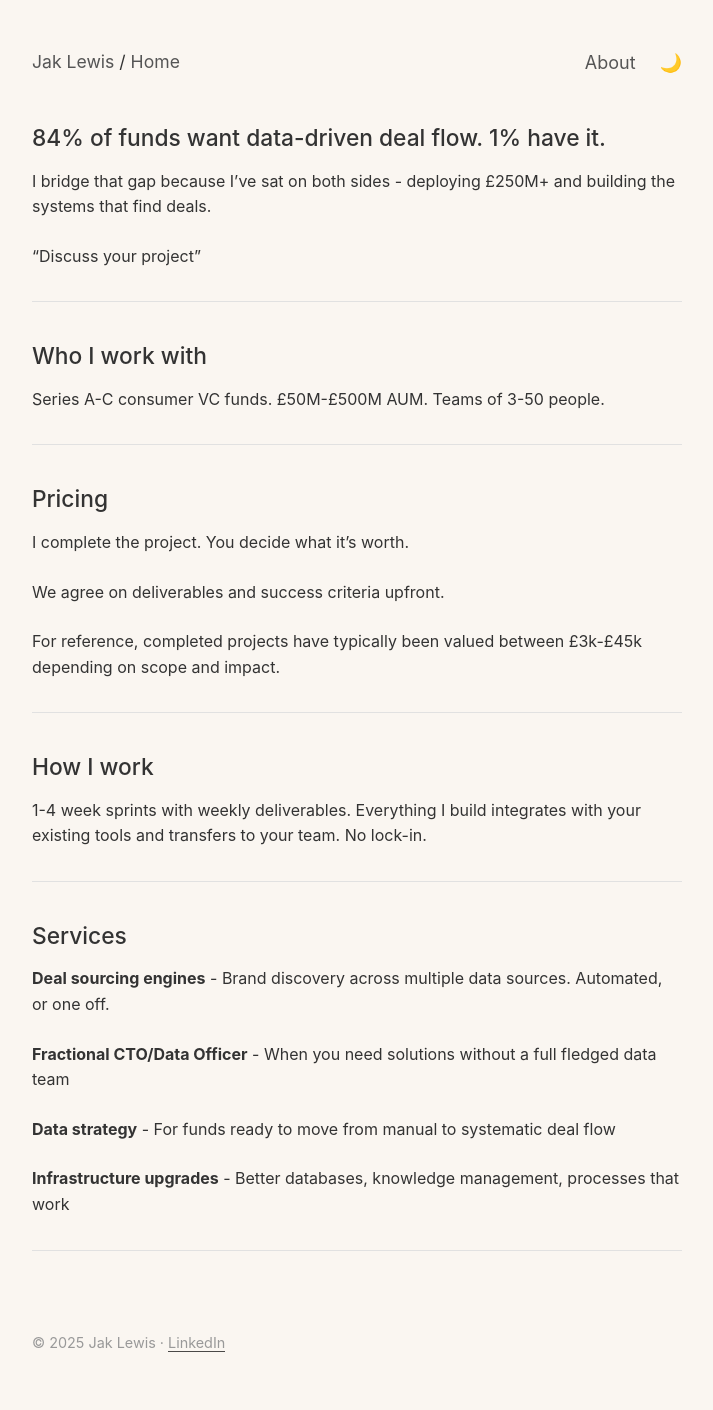
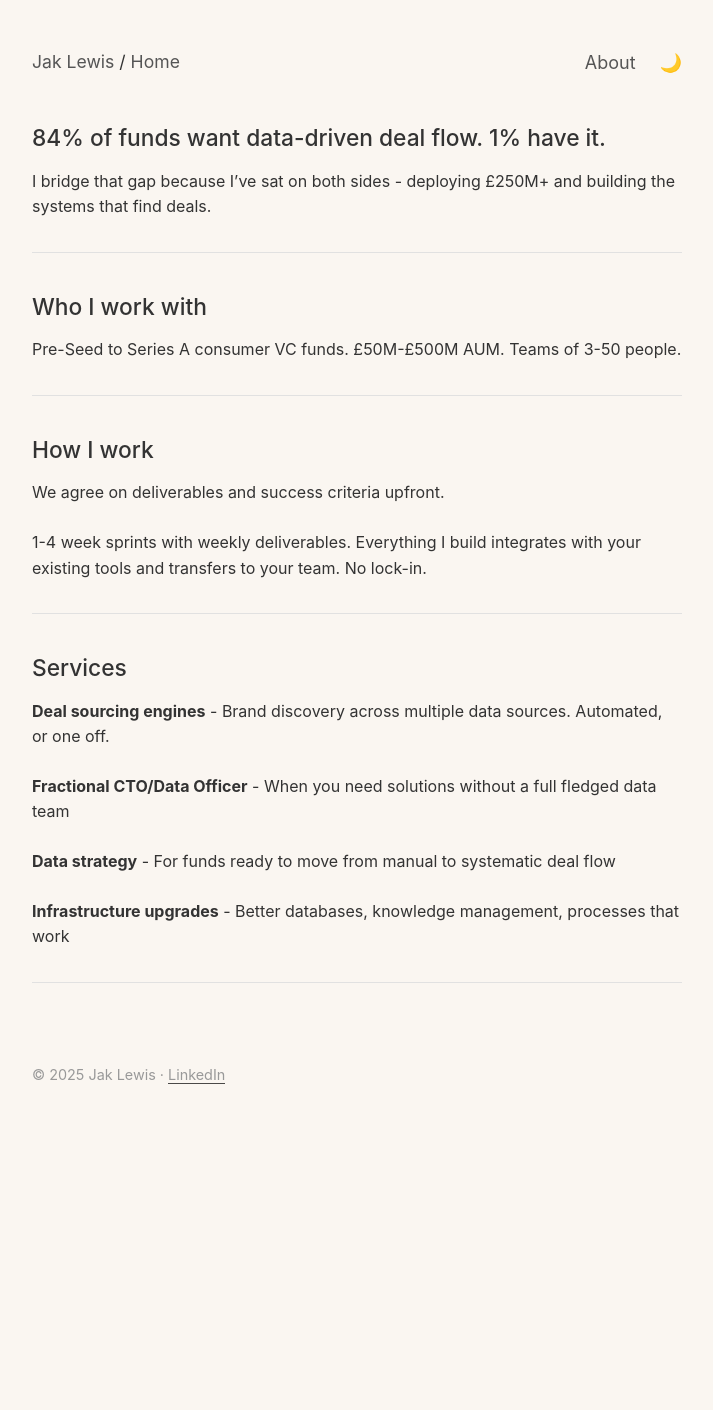
Before and after one commit to jakglewis/jaklewis.com, a Jekyll site: the page built from _pages/index.md, in a window 1280 px wide. Shown: the whole page, without its empty margins (283-996 px from the left). Built offline with Jekyll 4.4.1, drawn with Linux system fonts in a browser that asks for light colours; after the commit the page ends 1142 px from its top, so only the background shows below that.

Commit message:
vault backup: 2025-09-29 12:24:01

```diff
--- a/_pages/index.md
+++ b/_pages/index.md
@@ -7,24 +7,15 @@ permalink: /
 
 I bridge that gap because I've sat on both sides - deploying £250M+ and building the systems that find deals.
 
-"Discuss your project"
-
 ***
 ## Who I work with
 
-Series A-C consumer VC funds. £50M-£500M AUM. Teams of 3-50 people.
-
-***
-## Pricing
-
-I complete the project. You decide what it's worth.
-
-We agree on deliverables and success criteria upfront.
-
-For reference, completed projects have typically been valued between £3k-£45k depending on scope and impact.
+Pre-Seed to Series A consumer VC funds. £50M-£500M AUM. Teams of 3-50 people.
 
 ***
 ## How I work
+
+We agree on deliverables and success criteria upfront.
 
 1-4 week sprints with weekly deliverables. Everything I build integrates with your existing tools and transfers to your team. No lock-in.
 
```
